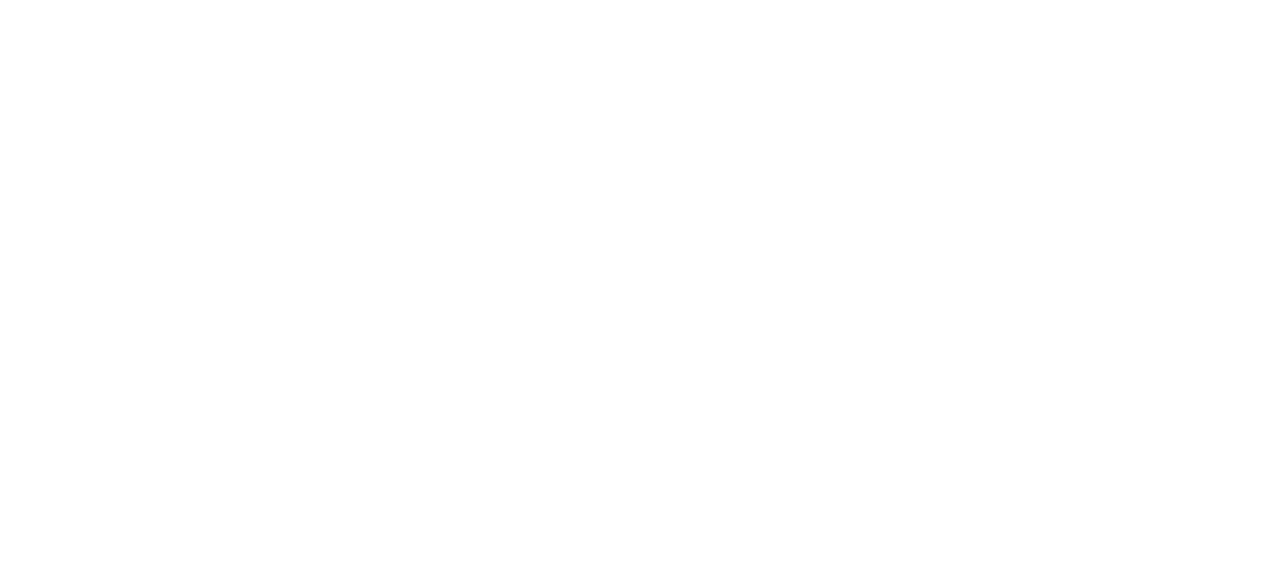
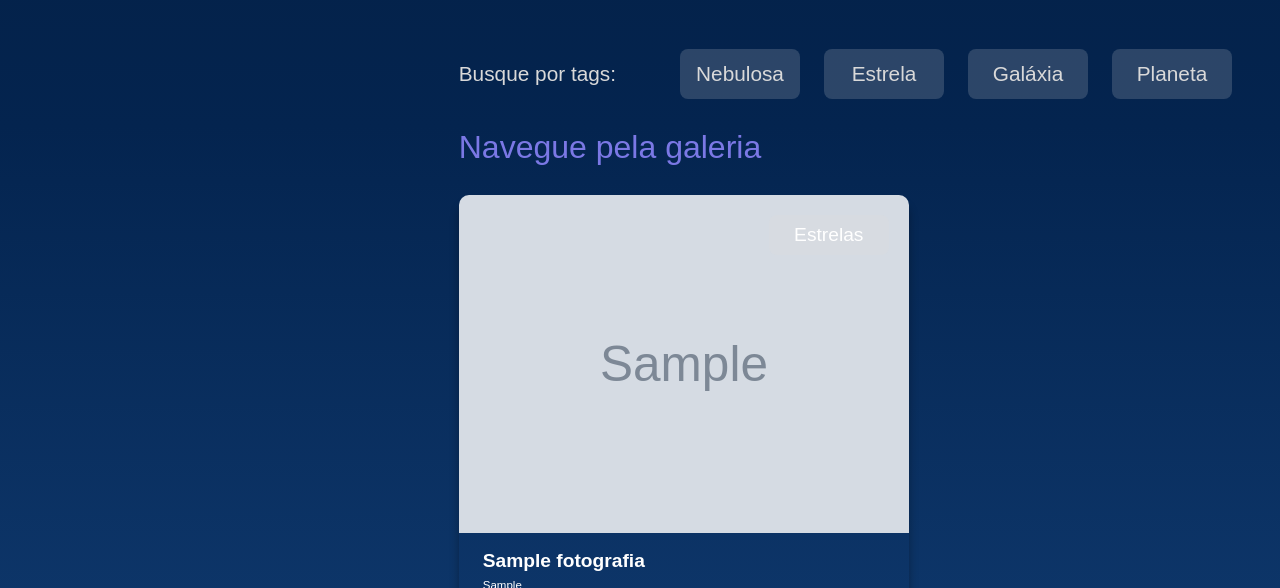
Before and after one commit to W4l14c3/Estudando_Alura_Space_2, a Django app: page /buscar in a window 1280 px wide. Before the commit the part shown is empty. Shown: the part 778-1366 px from the top of the page. Before the commit the page ends 37 px from the top, so only its background shows below. Run offline with Django 5.2, Linux system fonts and the light colour scheme; tables that the repository leaves empty hold one stand-in row (values such as "Sample post"); grey boxes marked "Sample" are stand-in pictures.

Commit message:
02Funcionalidade busca 03 View de buscar

```diff
--- a/galeria/views.py
+++ b/galeria/views.py
@@ -26,4 +26,10 @@ def imagem(request, foto_id):
     return render(request, 'galeria/imagem.html', {"fotografia": fotografia})
 
 def buscar(request):
-    return render(request, "galeria/buscar.html")
+    fotografias = Fotografia.objects.order_by("data_edicao").filter(publicada = True)
+
+    if "buscar" in request.GET:
+        nome_a_buscar = request.GET['buscar']
+        if nome_a_buscar:
+            fotografias = fotografias.filter(nome__icontains=nome_a_buscar)
+    return render(request, "galeria/buscar.html", {"cards": fotografias})
--- a/templates/galeria/buscar.html
+++ b/templates/galeria/buscar.html
@@ -1 +1,62 @@
-<h1>Buscar</h1>
+{% extends 'galeria/base.html' %}<!--Vai herdar tudo que o Base.html tem-->
+{% load static %}
+{% block content %}
+<body>
+
+            <section class="conteudo">
+                <section class="banner">
+                    <img class="banner__imagem" src="{% static '/assets/imagens/Banner(2).png '%}" alt="banner Alura Space">
+                    <h1 class="banner__titulo"> A galeria mais completa de fotos do espaço!</h1>
+                </section>
+                <section class="tags">
+                    <p class="tags__titulo">Busque por tags:</p>
+                    <ul class="tags__lista">
+                        <li class="tags__tag">Nebulosa</li>
+                        <li class="tags__tag">Estrela</li>
+                        <li class="tags__tag">Galáxia</li>
+                        <li class="tags__tag">Planeta</li>
+                    </ul>
+                </section>
+                <section class="galeria">
+
+                    <div class="cards">
+                        <h2 class="cards__titulo">Navegue pela galeria</h2>
+                        <ul class="cards__lista">
+                            <!--Se cards for verdadeiro(tem contudo)-->
+                            {% if cards %}
+                            {% for fotografia in cards %}
+                            <li class="card">
+                                <a href="{% url 'imagem' fotografia.id %}">
+                                    <!--Verifica se fotografia esta vazio ou nulo-->
+                                    {% if fotografia.foto ==  "" or fotografia.foto == null%}
+                                        <img class="card__imagem" src="{% static '/assets/imagens/galeria/not-found.png'%}" alt="foto">
+                                    {% else %}
+                                        <img class="card__imagem" src="{{ fotografia.foto.url }}" alt="foto">
+                                    {% endif %}
+                                </a>
+                                <span class="card__tag">Estrelas</span>
+                                <div class="card__info">
+                                    <p class="card__titulo">{{ fotografia.nome }}</p>
+                                    <div class="card__texto">
+                                        <p class="card__descricao">{{ fotografia.legenda }}</p>
+                                        <span>
+                                            <img src="{% static '/assets/ícones/1x/favorite_outline.png '%}" alt="ícone de coração">
+                                        </span>
+                                    </div>
+                                </div>
+                            </li>
+                            {% endfor %}
+                            {% else %}
+                                <div class="imagem_texto">
+                                    <p>Fotografias não encontradas</p>
+                                </div>
+                            {% endif %}
+                        </ul>
+                    </div>
+
+                </section>
+            </section>
+        </main>
+    </div>
+
+{% endblock %}
--- a/templates/galeria/index.html
+++ b/templates/galeria/index.html
@@ -47,6 +47,9 @@
                             </li>
                             {% endfor %}
                             {% else %}
+                                <div class="imagem_texto">
+                                    <p>Fotografias não encontradas</p>
+                                </div>
                             {% endif %}
                         </ul>
                     </div>
```
